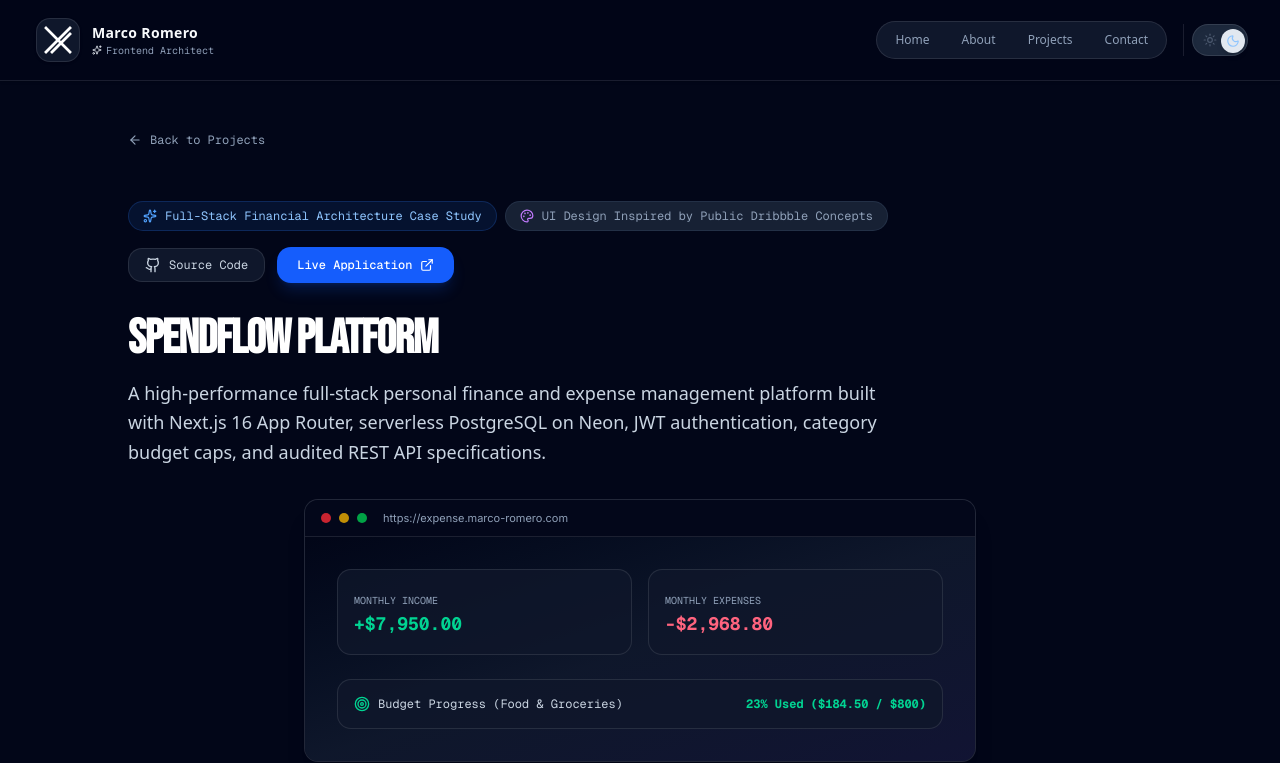
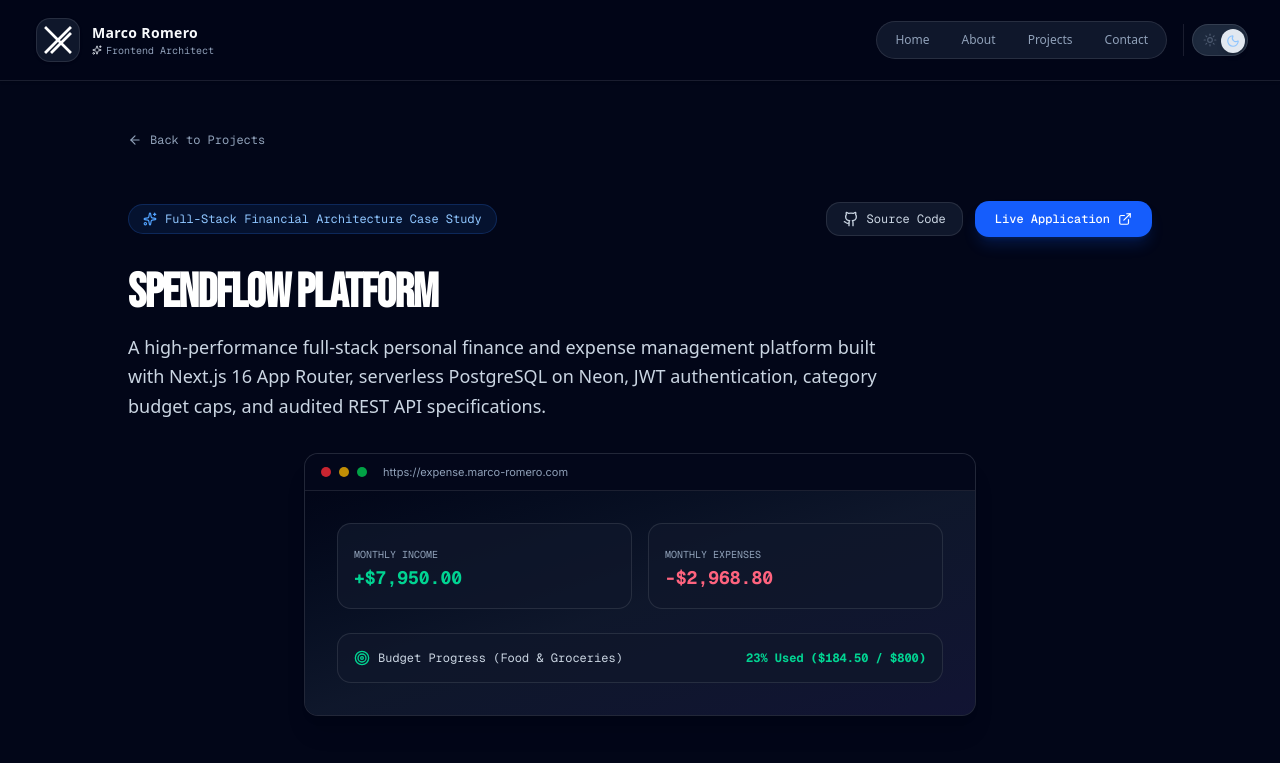
Before and after one commit to marcorv6/portfol, a Next.js app: page /project/expense-tracker in a window 1280 px wide. Shown: the top 763 px of the page. Built offline with nearby package versions, Linux system fonts and the light colour scheme.

Commit message:
docs(case-study): 📝 update SpendFlow case study header

```diff
--- a/components/projects/expense-tracker-case-study.tsx
+++ b/components/projects/expense-tracker-case-study.tsx
@@ -46,11 +46,6 @@ export function ExpenseTrackerCaseStudy() {
             <div className="inline-flex items-center gap-2 px-3.5 py-1.5 rounded-full bg-blue-500/10 border border-blue-500/20 text-xs font-mono text-blue-300">
               <Sparkles className="w-3.5 h-3.5 text-blue-400" />
               Full-Stack Financial Architecture Case Study
-            </div>
-
-            <div className="inline-flex items-center gap-2 px-3.5 py-1.5 rounded-full bg-slate-800/80 border border-slate-700/50 text-xs font-mono text-slate-400">
-              <Palette className="w-3.5 h-3.5 text-purple-400" />
-              UI Design Inspired by Public Dribbble Concepts
             </div>
           </div>
 
```
